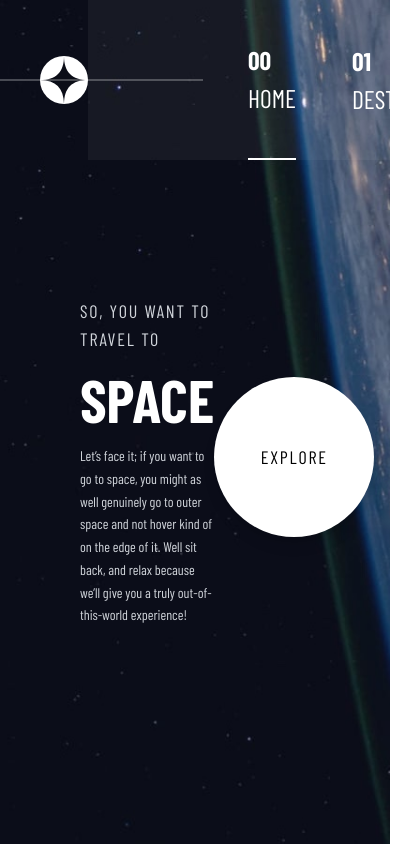
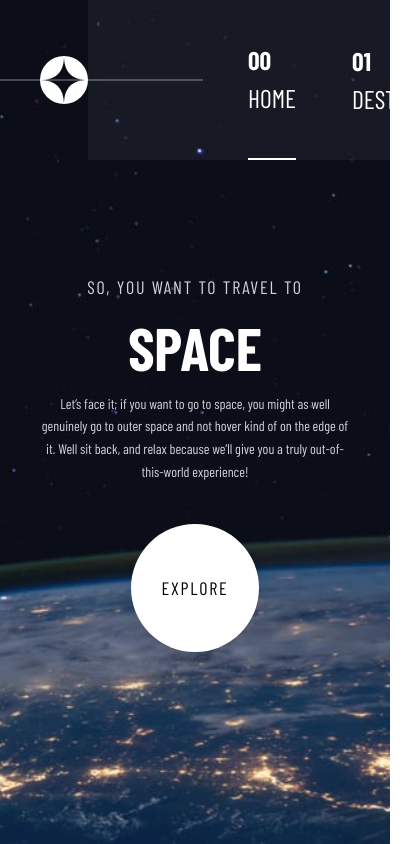
Before and after one commit to Nelia11/face-the-space, a React (Vite) app: page / in a window 390 px wide. Shown: the whole page, 414 px wide, since content can reach past the window. Built offline with nearby package versions, Linux system fonts and the light colour scheme; a web font is replaced by a local one.

Commit message:
responsive web design
applied responsive web design for home page

```diff
--- a/src/pages/Home.tsx
+++ b/src/pages/Home.tsx
@@ -1,23 +1,42 @@
 import NavBar from '../components/navBar/NavBar';
-import background from '../assets/background-home-desktop.jpg';
+import backgroundDesktop from '../assets/background-home-desktop.jpg';
+import backgroundTablet from '../assets/background-home-tablet.jpg';
+import backgroundMobile from '../assets/background-home-mobile.jpg';
 
 const Home = () => {
   return (
-    <div
-      className="relative h-screen w-screen bg-cover bg-center"
-      style={{ backgroundImage: `url(${background})` }}
-    >
+    <div className="relative h-screen w-screen bg-cover bg-center">
+      {/* Responsive Background Images for Tablet and Desktop */}
+      <div
+        className="absolute inset-0 bg-cover bg-center z-0"
+        style={{
+          backgroundImage: `url(${backgroundMobile})`,
+        }}
+      ></div>
+      <div
+        className="absolute inset-0 bg-cover bg-center z-0 hidden md:block lg:hidden"
+        style={{
+          backgroundImage: `url(${backgroundTablet})`,
+        }}
+      ></div>
+      <div
+        className="absolute inset-0 bg-cover bg-center z-0 hidden lg:block"
+        style={{
+          backgroundImage: `url(${backgroundDesktop})`,
+        }}
+      ></div>
+
       {/* Navbar */}
       <div className="absolute top-0 w-full z-10">
         <NavBar />
       </div>
 
       {/* Main Content */}
-      <div className="flex items-center justify-center h-full w-full px-10 text-white z-10 pt-20">
-        {/* Outer Container with Justify Between for Left-Right Alignment */}
-        <div className="flex flex-row items-start justify-between w-full max-w-6xl">
-          {/* Left Column - Text Content Aligned to the Left */}
-          <div className="flex flex-col space-y-4 max-w-md text-left pl-10"> {/* Added pl-10 to move text left */}
+      <div className="relative flex items-center justify-center h-full w-full px-5 md:px-10 text-white z-10 pt-20">
+        {/* Outer Container with Responsive Layout for Mobile, Tablet, and Desktop */}
+        <div className="flex flex-col lg:flex-row items-center lg:items-start justify-center lg:justify-between w-full max-w-6xl">
+          {/* Left Column - Text Content with Responsive Center Alignment on Mobile and Tablet */}
+          <div className="flex flex-col space-y-4 max-w-md lg:max-w-md text-center md:text-center lg:text-left px-5 lg:px-10">
             {/* Subtitle */}
             <h2 className="text-lg md:text-xl tracking-widest text-gray-300 uppercase">
               So, you want to travel to
@@ -32,9 +51,9 @@ const Home = () => {
             </p>
           </div>
 
-          {/* Right Column - Explore Button Aligned to the Right, Larger and Lower */}
-          <div className="flex items-center justify-center pr-10 mt-20"> {/* Increased mt-20 to move button further down */}
-            <div className="bg-white text-black w-40 h-40 md:w-52 md:h-52 lg:w-60 lg:h-60 rounded-full flex items-center justify-center cursor-pointer shadow-lg transition-transform transform hover:scale-105">
+          {/* Right Column - Explore Button with Adjusted Position on Laptop/Desktop */}
+          <div className="flex items-center justify-center mt-10 md:mt-20 lg:mt-16 lg:ml-20"> {/* Set lg:mt-16 to raise the button slightly on larger screens */}
+            <div className="bg-white text-black w-32 h-32 md:w-40 md:h-40 lg:w-60 lg:h-60 rounded-full flex items-center justify-center cursor-pointer shadow-lg transition-transform transform hover:scale-105">
               <span className="text-lg md:text-xl lg:text-2xl uppercase tracking-widest">Explore</span>
             </div>
           </div>
```
Also changed, not shown: src/assets/background-home-mobile.jpg (added), src/assets/background-home-tablet.jpg (added).
